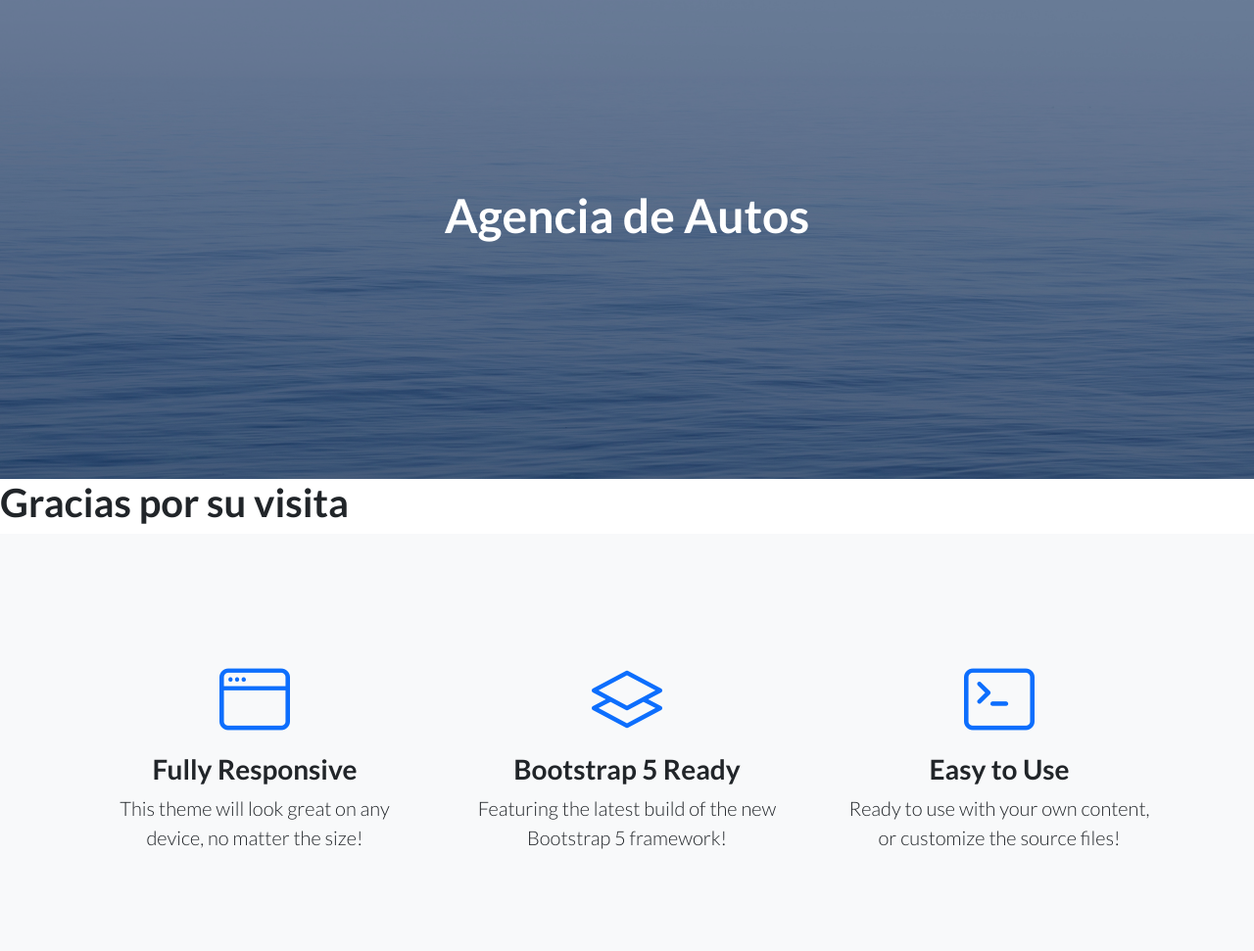
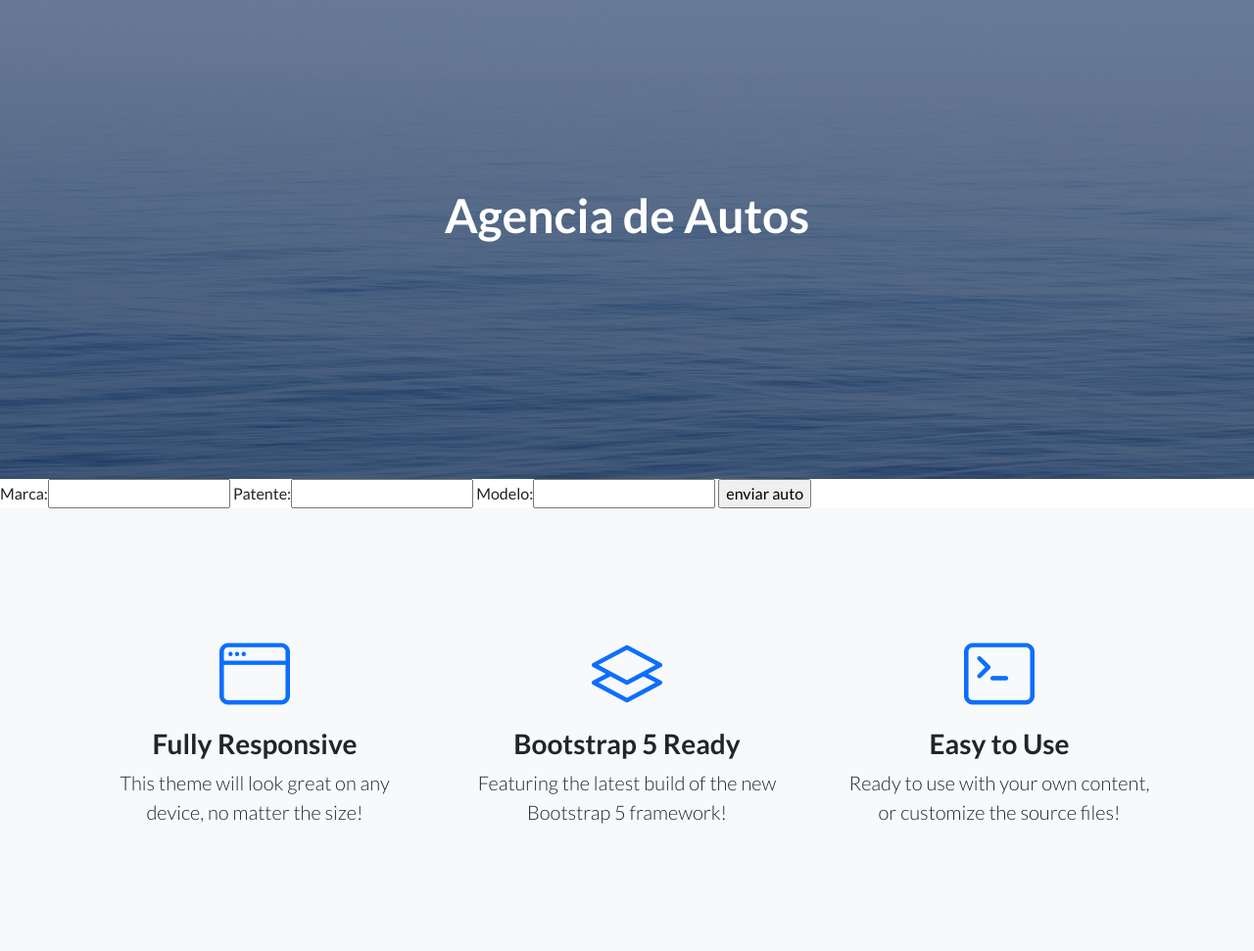
Before and after one commit to fedepereyra128/entrega1pereyra, a Django app: page /App_final/auto/ in a window 1280 px wide. Shown: the part 67-1038 px from the top of the page at 98% size. Run offline with Django 3.2, Linux system fonts and the light colour scheme; some libraries are stand-ins or nearby versions.

Commit message:
app final

```diff
--- a/App_final/templates/App_final/auto.html
+++ b/App_final/templates/App_final/auto.html
@@ -8,5 +8,18 @@
 
 
 {% block contenido_cambia %}
-<h1> Gracias por su visita</h1>
+<form action="{% url "autoFormulario" %}" method="POST"> {% csrf_token %}
+
+    {{ form.as_table }}
+
+    <input type="submit" value="enviar auto">
+
+
+
+
+
+
+
+
+</form>
 {% endblock %}
--- a/App_final/views.py
+++ b/App_final/views.py
@@ -28,8 +28,24 @@ def inicio(request):
     return render(request ,"App_final/inicio.html")
 
 def auto(request):
+    if request.method=="POST":
+        form=autoForm(request.POST)
 
-    return render (request, "App_final/auto.html")
+        if form.is_valid():
+            informacion=form.cleaned_data
+
+            marca1=informacion["marca"]
+            modelo1=informacion["modelo"]
+            patente1=informacion["patente"]
+            auto_nuevo=Auto(marca=marca1 ,modelo=modelo1 , patente=str(patente1))
+            auto_nuevo.save()
+            return render(request ,"App_final/inicio.html")
+    else:
+        formulario=autoForm()
+
+    return render(request ,"App_final/auto.html", {"form":formulario})
+
+
 
 
 
```
Also changed, not shown: App_final/templates/App_final/autoFormulario.html (deleted, +0 -35 lines), db.sqlite3.
